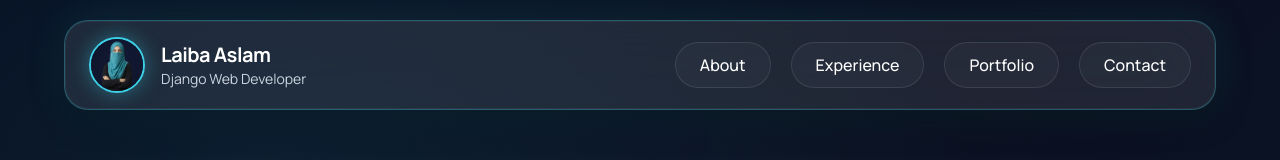
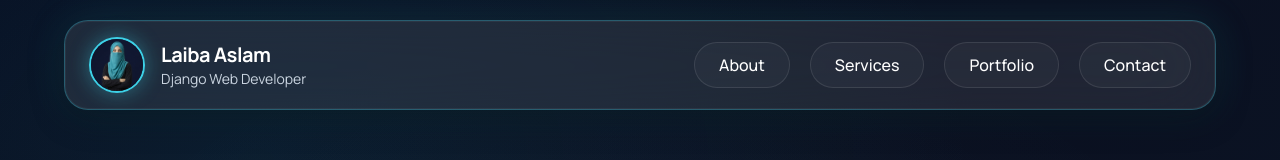
Before and after one commit to Laiba586/My_portfolio, a React (Vite) app: page / in a window 1280 px wide. Shown: the top 160 px of the page. Built offline with nearby package versions, Linux system fonts and the light colour scheme.

Commit message:
change navbar name

```diff
--- a/src/components/Navbar.jsx
+++ b/src/components/Navbar.jsx
@@ -6,7 +6,7 @@ import profileImg from '../assets/profile.png'
 
 const navItems = [
   { to: 'about', label: 'About' },
-  { to: 'experience', label: 'Experience' },
+  { to: 'Experience', label: 'Services' },
   { to: 'projects', label: 'Portfolio' },
   { to: 'contact', label: 'Contact' },
 ]
```
Also changed, not shown: 1 other file (tests, documents, lock files or other folders).
